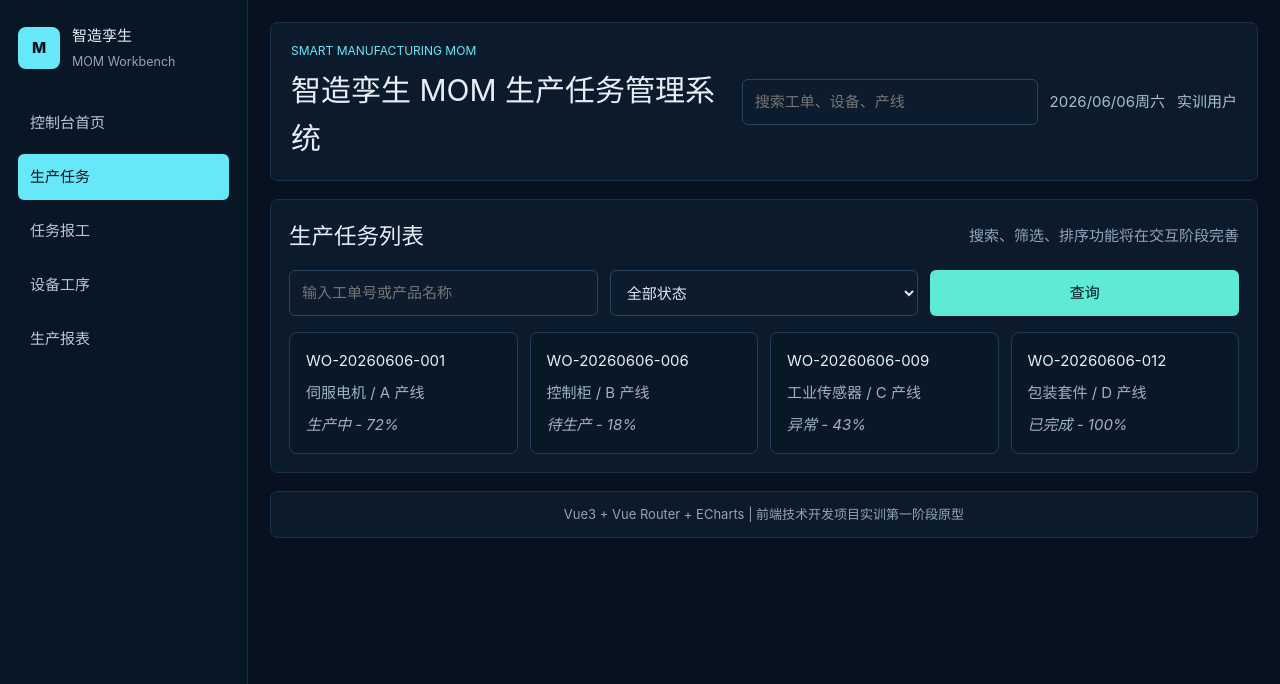
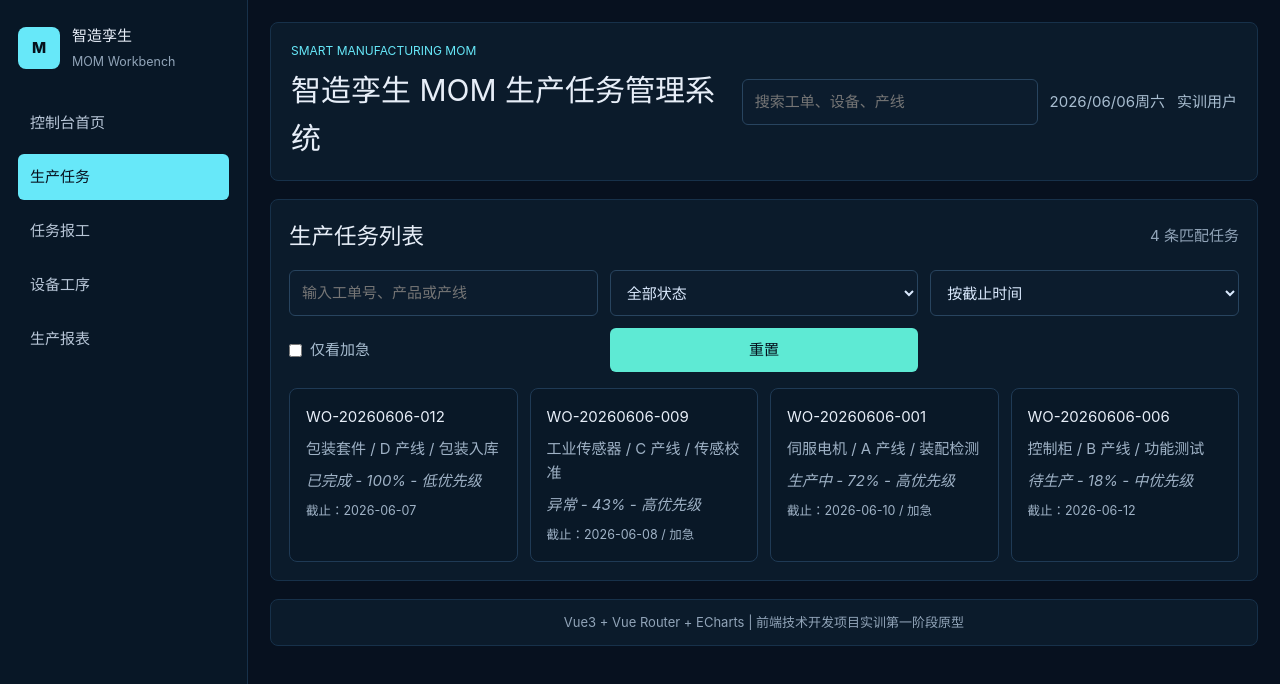
Before and after one commit to h1czvk0/smart-mom, a Vue app: page /tasks in a window 1280 px wide. Shown: the top 684 px of the page. Built offline with nearby package versions, Linux system fonts and the light colour scheme.

Commit message:
完善网站核心交互功能

```diff
--- a/src/assets/main.css
+++ b/src/assets/main.css
@@ -33,6 +33,11 @@ button {
   color: #04111d;
   background: #5eead4;
   cursor: pointer;
+}
+
+button:disabled {
+  cursor: not-allowed;
+  opacity: 0.7;
 }
 
 input,
@@ -330,10 +335,15 @@ td {
 
 .task-card span,
 .task-card em,
+.task-card small,
 .device-grid span {
   display: block;
   margin-top: 8px;
   color: #9fb2c6;
+}
+
+.empty-state {
+  grid-column: 1 / -1;
 }
 
 .report-form label {
@@ -342,8 +352,46 @@ td {
   color: #a8bdd0;
 }
 
-.report-form label:nth-child(5) {
+.report-form label:nth-child(6),
+.report-form label:nth-child(7) {
   grid-column: 1 / -1;
+}
+
+.check-inline {
+  display: inline-flex;
+  align-items: center;
+  gap: 8px;
+  width: max-content;
+  color: #a8bdd0;
+}
+
+.check-inline input {
+  width: auto;
+}
+
+.feedback,
+.ai-summary {
+  border: 1px solid #1f3a55;
+  border-radius: 8px;
+  padding: 12px 14px;
+  background: #091827;
+  color: #bfdbfe;
+}
+
+.feedback.error {
+  border-color: #ef4444;
+  color: #fecaca;
+}
+
+.ai-summary {
+  display: grid;
+  gap: 8px;
+  margin-top: 14px;
+  line-height: 1.7;
+}
+
+.compact-title {
+  margin-top: 18px;
 }
 
 .chart-placeholder {
--- a/src/data/mock.js
+++ b/src/data/mock.js
@@ -46,8 +46,68 @@ export const productionLines = [
 ]
 
 export const tasks = [
-  { id: 'WO-20260606-001', product: '伺服电机', line: 'A 产线', status: '生产中', progress: 72 },
-  { id: 'WO-20260606-006', product: '控制柜', line: 'B 产线', status: '待生产', progress: 18 },
-  { id: 'WO-20260606-009', product: '工业传感器', line: 'C 产线', status: '异常', progress: 43 },
-  { id: 'WO-20260606-012', product: '包装套件', line: 'D 产线', status: '已完成', progress: 100 },
+  {
+    id: 'WO-20260606-001',
+    product: '伺服电机',
+    line: 'A 产线',
+    process: '装配检测',
+    device: 'A02 自动装配台',
+    status: '生产中',
+    progress: 72,
+    priority: '高',
+    urgent: true,
+    planQty: 1200,
+    finishedQty: 864,
+    deadline: '2026-06-10',
+  },
+  {
+    id: 'WO-20260606-006',
+    product: '控制柜',
+    line: 'B 产线',
+    process: '功能测试',
+    device: 'B03 测试台',
+    status: '待生产',
+    progress: 18,
+    priority: '中',
+    urgent: false,
+    planQty: 600,
+    finishedQty: 108,
+    deadline: '2026-06-12',
+  },
+  {
+    id: 'WO-20260606-009',
+    product: '工业传感器',
+    line: 'C 产线',
+    process: '传感校准',
+    device: 'C02 校准台',
+    status: '异常',
+    progress: 43,
+    priority: '高',
+    urgent: true,
+    planQty: 900,
+    finishedQty: 387,
+    deadline: '2026-06-08',
+  },
+  {
+    id: 'WO-20260606-012',
+    product: '包装套件',
+    line: 'D 产线',
+    process: '包装入库',
+    device: 'D02 包装线',
+    status: '已完成',
+    progress: 100,
+    priority: '低',
+    urgent: false,
+    planQty: 500,
+    finishedQty: 500,
+    deadline: '2026-06-07',
+  },
 ]
+
+export const reportStats = {
+  totalOutput: 1856,
+  completionRate: 86,
+  abnormalCount: 3,
+  deviceUtilization: 91,
+  topRisk: 'C02 校准台温度异常，WO-20260606-009 不良率偏高',
+}
--- a/src/views/ReportView.vue
+++ b/src/views/ReportView.vue
@@ -1,10 +1,46 @@
+<script setup>
+import { ref } from 'vue'
+import { useRoute } from 'vue-router'
+import { reportStats } from '../data/mock'
+
+const route = useRoute()
+const loading = ref(false)
+const error = ref('')
+const summary = ref(route.query.demo === 'ai' ? buildSummary() : '')
+
+function buildSummary() {
+  return `今日累计产量 ${reportStats.totalOutput} 件，整体完成率 ${reportStats.completionRate}%，设备利用率 ${reportStats.deviceUtilization}%。当前主要风险为：${reportStats.topRisk}。建议优先复核异常工单并安排 C02 设备维护，同时保持 A、D 产线节拍稳定。`
+}
+
+function generateSummary() {
+  loading.value = true
+  error.value = ''
+  summary.value = ''
+
+  window.setTimeout(() => {
+    loading.value = false
+    summary.value = buildSummary()
+  }, 600)
+}
+</script>
+
 <template>
   <section class="panel">
     <div class="section-title">
       <h2>生产报表 / 统计</h2>
-      <span>ECharts 与 AI 报表小结将在后续阶段接入</span>
+      <span>模拟统计数据 + AI 小结</span>
     </div>
-    <div class="chart-placeholder">产量趋势、状态占比、设备利用率图表区域</div>
-    <button>AI 生成分析小结</button>
+    <div class="chart-placeholder">
+      今日产量 {{ reportStats.totalOutput }} 件 / 完成率 {{ reportStats.completionRate }}% / 设备利用率
+      {{ reportStats.deviceUtilization }}%
+    </div>
+    <button :disabled="loading" @click="generateSummary">
+      {{ loading ? '正在生成...' : 'AI 生成分析小结' }}
+    </button>
+    <p v-if="error" class="feedback error">{{ error }}</p>
+    <article v-if="summary" class="ai-summary">
+      <strong>AI 生产日报小结</strong>
+      <span>{{ summary }}</span>
+    </article>
   </section>
 </template>
--- a/src/views/TaskDetailView.vue
+++ b/src/views/TaskDetailView.vue
@@ -1,16 +1,99 @@
+<script setup>
+import { computed, reactive, ref } from 'vue'
+import { useRoute } from 'vue-router'
+import { tasks } from '../data/mock'
+
+const route = useRoute()
+const task = computed(() => tasks.find((item) => item.id === route.params.id) ?? tasks[0])
+
+const form = reactive({
+  process: task.value.process,
+  device: task.value.device,
+  finishedQty: 120,
+  badQty: 2,
+  abnormal: false,
+  abnormalText: '',
+  remark: '本批次装配检测完成，待质检复核。',
+})
+
+const message = ref('')
+const reportRecords = ref([
+  {
+    time: '2026-06-06 10:30',
+    process: task.value.process,
+    finishedQty: 80,
+    badQty: 1,
+    status: '正常',
+  },
+])
+
+function submitReport() {
+  message.value = ''
+
+  if (form.finishedQty === '' || Number(form.finishedQty) <= 0) {
+    message.value = '完成数量必须大于 0。'
+    return
+  }
+
+  if (Number(form.badQty) < 0 || Number(form.badQty) > Number(form.finishedQty)) {
+    message.value = '不良数量不能小于 0，也不能大于完成数量。'
+    return
+  }
+
+  if (form.abnormal && !form.abnormalText.trim()) {
+    message.value = '选择异常时必须填写异常说明。'
+    return
+  }
+
+  reportRecords.value.unshift({
+    time: new Intl.DateTimeFormat('zh-CN', {
+      year: 'numeric',
+      month: '2-digit',
+      day: '2-digit',
+      hour: '2-digit',
+      minute: '2-digit',
+    }).format(new Date()),
+    process: form.process,
+    finishedQty: Number(form.finishedQty),
+    badQty: Number(form.badQty),
+    status: form.abnormal ? '异常' : '正常',
+  })
+  message.value = form.abnormal ? '异常报工已记录，任务状态需跟进处理。' : '报工提交成功，生产记录已更新。'
+}
+</script>
+
 <template>
   <section class="panel">
     <div class="section-title">
       <h2>任务详情 / 报工</h2>
-      <span>当前阶段完成表单原型</span>
+      <span>{{ task.id }} - {{ task.product }}</span>
     </div>
-    <form class="report-form">
-      <label>当前工序<input value="装配检测" /></label>
-      <label>使用设备<input value="A02 自动装配台" /></label>
-      <label>完成数量<input type="number" value="120" /></label>
-      <label>不良数量<input type="number" value="2" /></label>
-      <label>异常说明<textarea placeholder="如有异常请填写"></textarea></label>
-      <button type="button">提交报工</button>
+    <form class="report-form" @submit.prevent="submitReport">
+      <label>当前工序<input v-model="form.process" /></label>
+      <label>使用设备<input v-model="form.device" /></label>
+      <label>完成数量<input v-model.number="form.finishedQty" type="number" min="0" /></label>
+      <label>不良数量<input v-model.number="form.badQty" type="number" min="0" /></label>
+      <label class="check-inline">
+        <input v-model="form.abnormal" type="checkbox" />
+        本次报工存在异常
+      </label>
+      <label>异常说明<textarea v-model="form.abnormalText" placeholder="如有异常请填写"></textarea></label>
+      <label>备注<textarea v-model="form.remark" placeholder="填写本次报工备注"></textarea></label>
+      <button type="submit">提交报工</button>
     </form>
+
+    <p v-if="message" class="feedback">{{ message }}</p>
+
+    <div class="section-title compact-title">
+      <h2>报工记录</h2>
+      <span>{{ reportRecords.length }} 条记录</span>
+    </div>
+    <div class="task-cards">
+      <article v-for="record in reportRecords" :key="record.time" class="task-card">
+        <strong>{{ record.process }} / {{ record.status }}</strong>
+        <span>完成 {{ record.finishedQty }} 件，不良 {{ record.badQty }} 件</span>
+        <em>{{ record.time }}</em>
+      </article>
+    </div>
   </section>
 </template>
--- a/src/views/TaskListView.vue
+++ b/src/views/TaskListView.vue
@@ -1,28 +1,90 @@
 <script setup>
+import { computed, ref } from 'vue'
 import { tasks } from '../data/mock'
+
+const keyword = ref('')
+const status = ref('全部状态')
+const urgentOnly = ref(false)
+const sortBy = ref('deadline')
+
+const priorityScore = {
+  高: 3,
+  中: 2,
+  低: 1,
+}
+
+const filteredTasks = computed(() => {
+  const text = keyword.value.trim().toLowerCase()
+
+  return tasks
+    .filter((task) => {
+      const matchesKeyword =
+        !text ||
+        task.id.toLowerCase().includes(text) ||
+        task.product.toLowerCase().includes(text) ||
+        task.line.toLowerCase().includes(text)
+      const matchesStatus = status.value === '全部状态' || task.status === status.value
+      const matchesUrgent = !urgentOnly.value || task.urgent
+
+      return matchesKeyword && matchesStatus && matchesUrgent
+    })
+    .toSorted((a, b) => {
+      if (sortBy.value === 'progress') {
+        return b.progress - a.progress
+      }
+
+      if (sortBy.value === 'priority') {
+        return priorityScore[b.priority] - priorityScore[a.priority]
+      }
+
+      return new Date(a.deadline) - new Date(b.deadline)
+    })
+})
+
+function resetFilters() {
+  keyword.value = ''
+  status.value = '全部状态'
+  urgentOnly.value = false
+  sortBy.value = 'deadline'
+}
 </script>
 
 <template>
   <section class="panel">
     <div class="section-title">
       <h2>生产任务列表</h2>
-      <span>搜索、筛选、排序功能将在交互阶段完善</span>
+      <span>{{ filteredTasks.length }} 条匹配任务</span>
     </div>
     <div class="filter-row">
-      <input placeholder="输入工单号或产品名称" />
-      <select>
+      <input v-model="keyword" placeholder="输入工单号、产品或产线" />
+      <select v-model="status">
         <option>全部状态</option>
         <option>待生产</option>
         <option>生产中</option>
         <option>异常</option>
+        <option>已完成</option>
       </select>
-      <button>查询</button>
+      <select v-model="sortBy">
+        <option value="deadline">按截止时间</option>
+        <option value="progress">按任务进度</option>
+        <option value="priority">按优先级</option>
+      </select>
+      <label class="check-inline">
+        <input v-model="urgentOnly" type="checkbox" />
+        仅看加急
+      </label>
+      <button type="button" @click="resetFilters">重置</button>
     </div>
     <div class="task-cards">
-      <article v-for="task in tasks" :key="task.id" class="task-card">
+      <article v-for="task in filteredTasks" :key="task.id" class="task-card">
         <strong>{{ task.id }}</strong>
-        <span>{{ task.product }} / {{ task.line }}</span>
-        <em>{{ task.status }} - {{ task.progress }}%</em>
+        <span>{{ task.product }} / {{ task.line }} / {{ task.process }}</span>
+        <em>{{ task.status }} - {{ task.progress }}% - {{ task.priority }}优先级</em>
+        <small>截止：{{ task.deadline }}{{ task.urgent ? ' / 加急' : '' }}</small>
+      </article>
+      <article v-if="filteredTasks.length === 0" class="task-card empty-state">
+        <strong>暂无匹配任务</strong>
+        <span>请调整关键词、状态或加急筛选条件。</span>
       </article>
     </div>
   </section>
```
